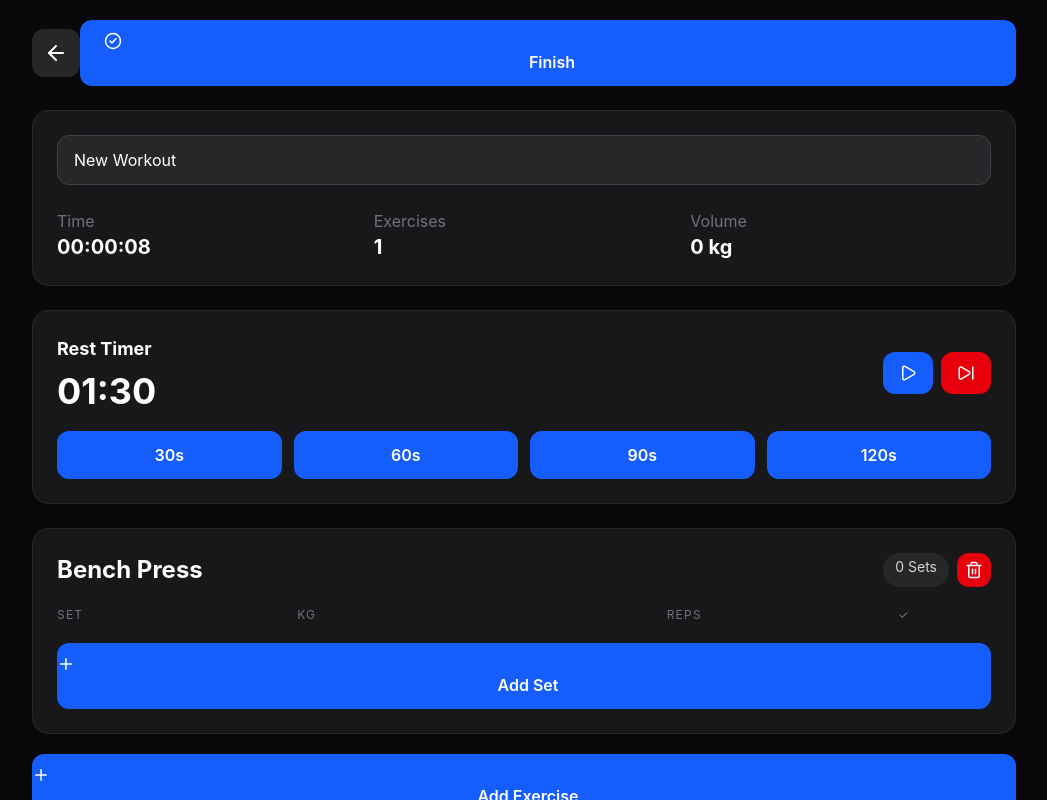
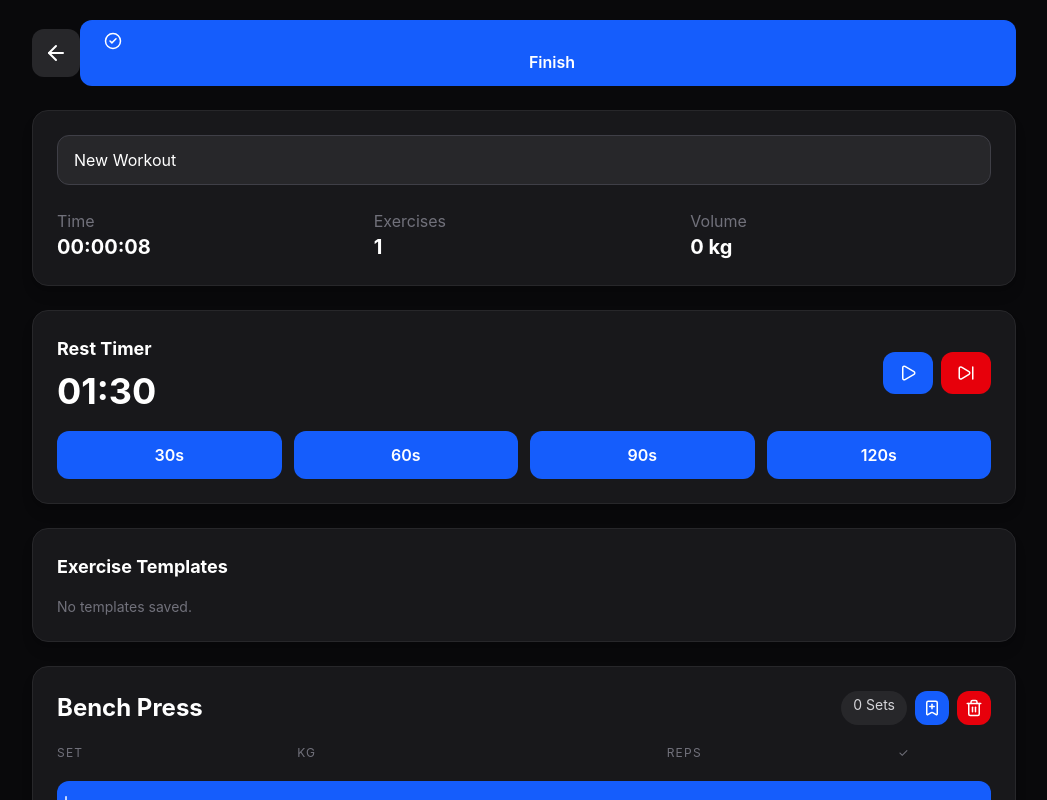
Before and after one commit to ankitsharma1310/workout-tracker, a React (Vite) app: page /workout in a window 1280 px wide. Both pictures are taken after a click on the button "Add Exercise". Shown: the top 800 px of the page, without its empty margins (116-1163 px from the left). Built offline with nearby package versions, Linux system fonts and the light colour scheme.

Commit message:
feat: add reusable exercise templates

```diff
--- /dev/null
+++ b/src/components/templates/TemplatePanel.tsx
@@ -0,0 +1,102 @@
+import { Trash2 } from "lucide-react";
+
+import Button from "../ui/Button";
+import Card from "../ui/Card";
+
+import type { Exercise } from "../../types/workout";
+import { useTemplateStore } from "../../store/templateStore";
+
+type Props = {
+  onAdd: (exercise: Exercise) => void;
+};
+
+export default function TemplatePanel({
+  onAdd,
+}: Props) {
+
+  const {
+    templates,
+    deleteTemplate,
+  } = useTemplateStore();
+
+  return (
+
+    <Card>
+
+      <h2 className="mb-4 text-lg font-bold">
+        Exercise Templates
+      </h2>
+
+      {templates.length === 0 && (
+        <p className="text-sm text-zinc-500">
+          No templates saved.
+        </p>
+      )}
+
+      <div className="space-y-3">
+
+        {templates.map(template => (
+
+          <div
+            key={template.id}
+            className="flex items-center justify-between"
+          >
+
+            <div>
+
+              <div className="font-semibold">
+                {template.exercise.name}
+              </div>
+
+              <div className="text-sm text-zinc-500">
+                {template.exercise.sets.length} sets
+              </div>
+
+            </div>
+
+            <div className="flex gap-2">
+
+              <Button
+                className="w-auto px-4"
+                onClick={() =>
+                  onAdd({
+                    ...structuredClone(
+                      template.exercise,
+                    ),
+                    id: crypto.randomUUID(),
+                    sets:
+                      template.exercise.sets.map(
+                        set => ({
+                          ...set,
+                          id: crypto.randomUUID(),
+                          completed: false,
+                        }),
+                      ),
+                  })
+                }
+              >
+                Add
+              </Button>
+
+              <Button
+                className="w-auto bg-red-600 px-3 hover:bg-red-700"
+                onClick={() =>
+                  deleteTemplate(template.id)
+                }
+              >
+                <Trash2 size={16} />
+              </Button>
+
+            </div>
+
+          </div>
+
+        ))}
+
+      </div>
+
+    </Card>
+
+  );
+
+}
--- a/src/components/workout/ExerciseCard.tsx
+++ b/src/components/workout/ExerciseCard.tsx
@@ -1,4 +1,4 @@
-import { Plus, Trash2 } from "lucide-react";
+import { BookmarkPlus, Plus, Trash2 } from "lucide-react";
 
 import type {
   Exercise,
@@ -11,6 +11,7 @@ import Badge from "../ui/Badge";
 
 import SetRow from "./SetRow";
 import { useRestTimerStore } from "../../store/restTimerStore";
+import { useTemplateStore } from "../../store/templateStore";
 
 type Props = {
   exercise: Exercise;
@@ -25,6 +26,8 @@ export default function ExerciseCard({
 }: Props) {
 
   const { start } = useRestTimerStore();
+
+  const { addTemplate } = useTemplateStore();
 
   function updateSet(
     index: number,
@@ -124,6 +127,15 @@ export default function ExerciseCard({
           </Badge>
 
           <button
+            onClick={() =>
+              addTemplate(exercise)
+            }
+            className="rounded-xl bg-blue-600 p-2 hover:bg-blue-700"
+          >
+            <BookmarkPlus size={18} />
+          </button>
+
+          <button
             onClick={onDelete}
             className="rounded-xl bg-red-600 p-2 hover:bg-red-700"
           >
--- a/src/pages/WorkoutPage.tsx
+++ b/src/pages/WorkoutPage.tsx
@@ -19,6 +19,7 @@ import { useWorkoutStore } from "../store/workoutStore";
 
 import { getWorkoutVolume } from "../utils/volume";
 import RestTimer from "../components/rest/RestTimer";
+import TemplatePanel from "../components/templates/TemplatePanel";
 
 export default function WorkoutPage() {
 
@@ -195,6 +196,12 @@ export default function WorkoutPage() {
 
         <div className="h-6" />
 
+        <TemplatePanel
+          onAdd={addExercise}
+        />
+
+        <div className="h-6" />
+
         {workout.exercises.map(exercise => (
 
           <ExerciseCard
--- /dev/null
+++ b/src/store/templateStore.ts
@@ -0,0 +1,62 @@
+import { create } from "zustand";
+
+import type { Exercise } from "../types/workout";
+import type { ExerciseTemplate } from "../types/template";
+
+import {
+  getTemplates,
+  saveTemplates,
+} from "../utils/templates";
+
+type Store = {
+  templates: ExerciseTemplate[];
+
+  addTemplate(exercise: Exercise): void;
+
+  deleteTemplate(id: string): void;
+};
+
+export const useTemplateStore =
+create<Store>((set, get) => ({
+
+  templates: getTemplates(),
+
+  addTemplate(exercise) {
+
+    const templates = [...get().templates];
+
+    const index = templates.findIndex(
+      t => t.exercise.name === exercise.name,
+    );
+
+    const template = {
+      id: crypto.randomUUID(),
+      exercise,
+    };
+
+    if (index >= 0) {
+      templates[index] = template;
+    } else {
+      templates.push(template);
+    }
+
+    saveTemplates(templates);
+
+    set({ templates });
+
+  },
+
+  deleteTemplate(id) {
+
+    const templates =
+      get().templates.filter(
+        t => t.id !== id,
+      );
+
+    saveTemplates(templates);
+
+    set({ templates });
+
+  },
+
+}));
--- /dev/null
+++ b/src/types/template.ts
@@ -0,0 +1,6 @@
+import type { Exercise } from "./workout";
+
+export interface ExerciseTemplate {
+  id: string;
+  exercise: Exercise;
+}
--- /dev/null
+++ b/src/utils/templates.ts
@@ -0,0 +1,26 @@
+import type { ExerciseTemplate } from "../types/template";
+
+const KEY = "exercise-templates";
+
+export function getTemplates(): ExerciseTemplate[] {
+  const raw = localStorage.getItem(KEY);
+
+  if (!raw) {
+    return [];
+  }
+
+  try {
+    return JSON.parse(raw);
+  } catch {
+    return [];
+  }
+}
+
+export function saveTemplates(
+  templates: ExerciseTemplate[],
+) {
+  localStorage.setItem(
+    KEY,
+    JSON.stringify(templates),
+  );
+}
```
